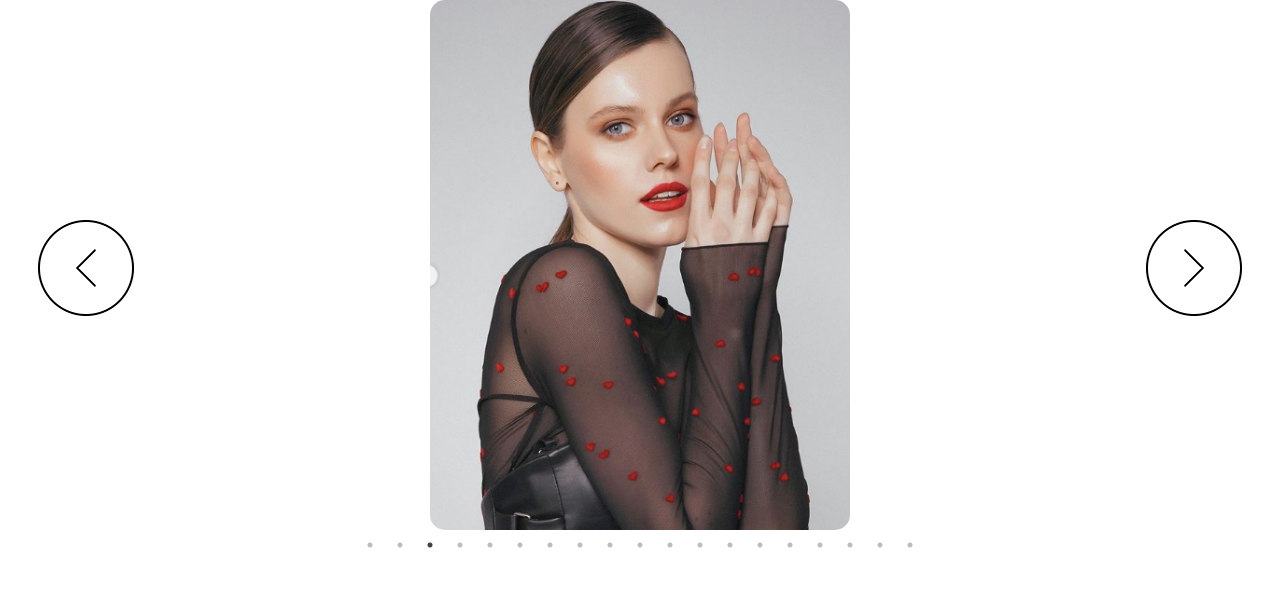
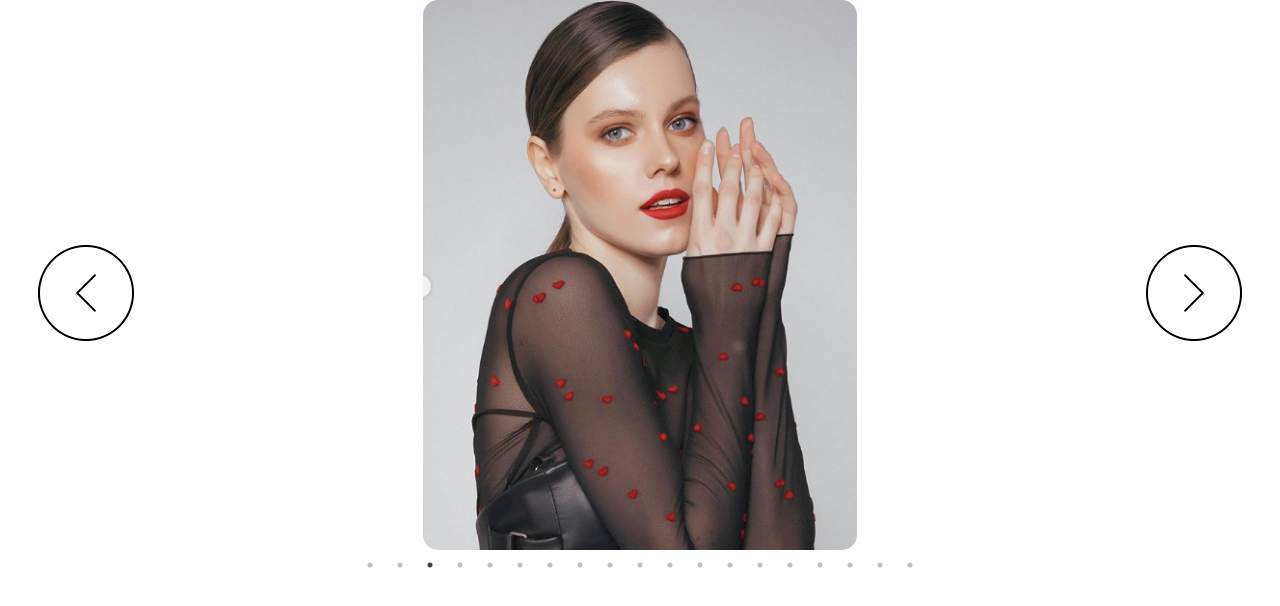
Before and after one commit to matsevich/nadia_yatsyshyn, a plain HTML site: page index.html in a window 1280 px wide. Drawn offline with nearby package versions, Linux system fonts and the light colour scheme; a web font is replaced by a local one.

Commit message:
one more time fixing

```diff
--- a/style.css
+++ b/style.css
@@ -8,6 +8,9 @@ body {
 section .slider-box {
   width: 100%;
   position: relative;
+  display: flex;
+  justify-content: center;
+  align-items: center;
 }
 section .slider-box .slider {
   width: 100%;
@@ -15,7 +18,7 @@ section .slider-box .slider {
 section .slider-box .slider .slider__item {
   overflow: hidden;
   outline: none;
-  height: 530px;
+  height: 550px;
 }
 section .slider-box .slider .slider__item.title  {
   font-family: 'Simonetta', sans-serif;
@@ -24,6 +27,7 @@ section .slider-box .slider .slider__item.title  {
   display: flex;
   justify-content: center;
   align-items: center;
+  align-content: center;
   flex-direction: column;
 }
 section .slider-box .slider .slider__item.title.sup {
```
